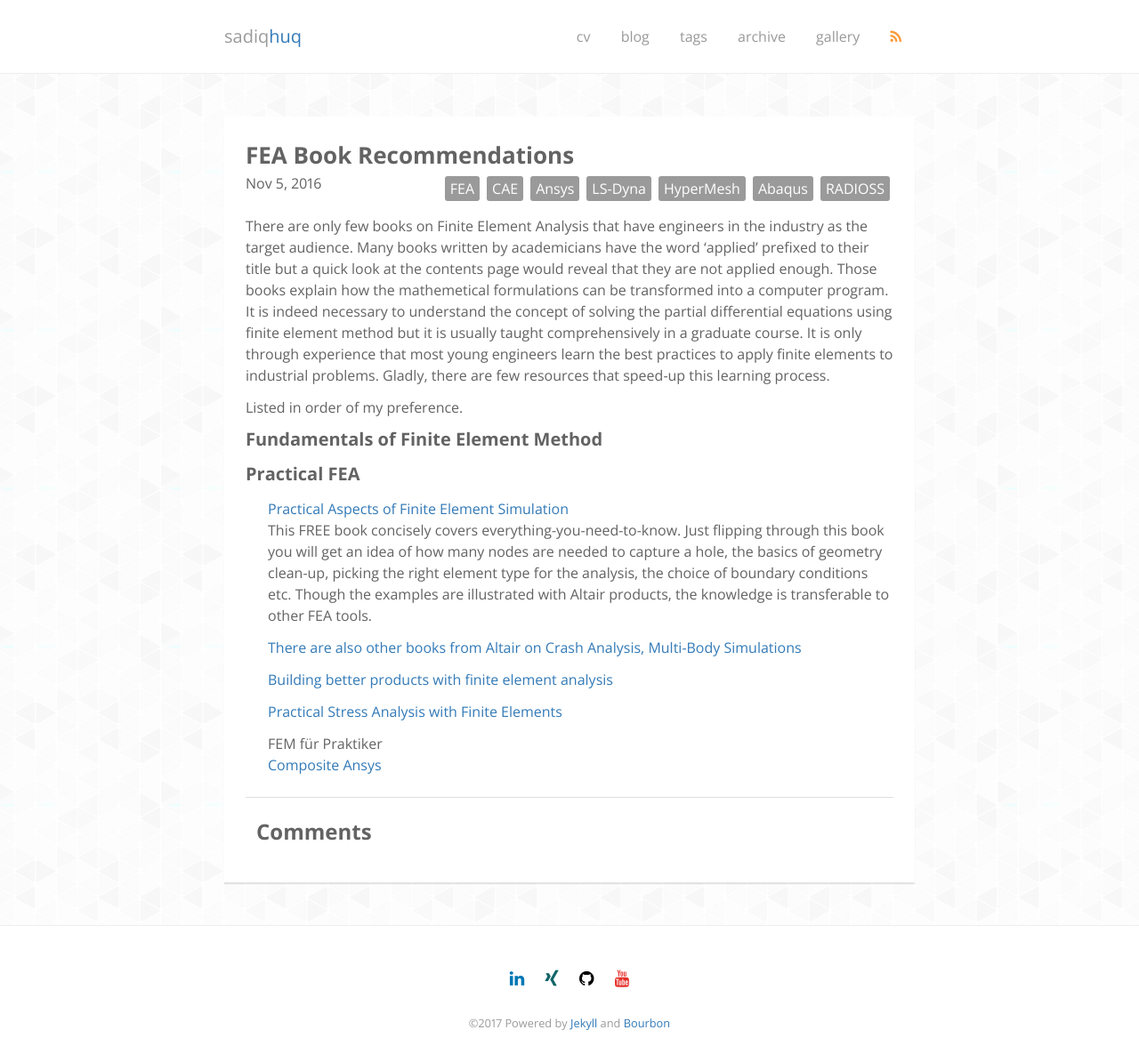
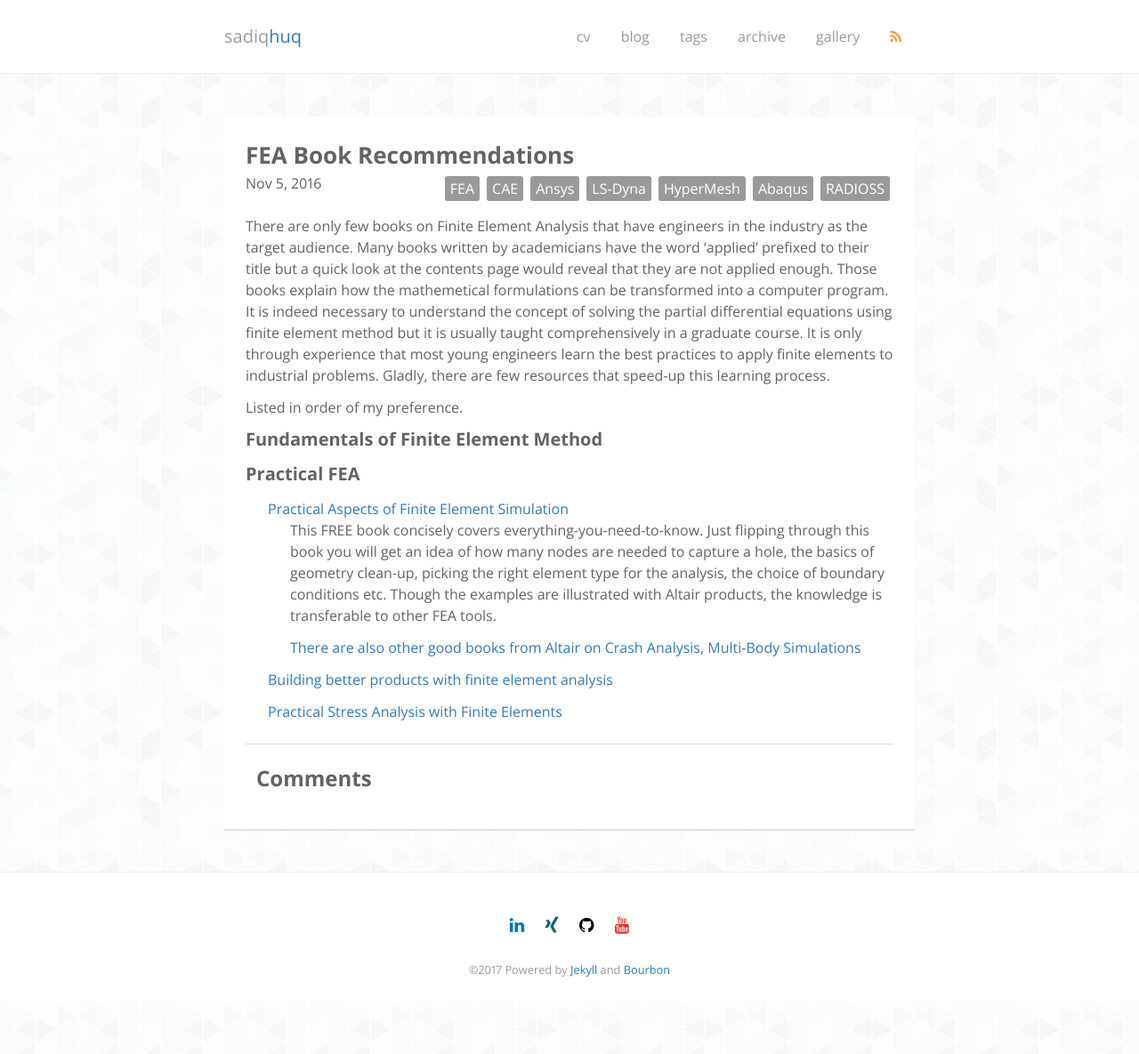
Before and after one commit to sadiqhuq/sadiqhuq.github.io, a Jekyll site: the page built from _posts/2016-11-05-fea-cae-books.md, in a window 1280 px wide. Shown: the whole page at 89% size. Built offline with Jekyll 4.4.1, drawn with Linux system fonts in a browser that asks for light colours; nearby versions of some CDN libraries; comment, search, counter and statistics services are not loaded; after the commit the page ends 1125 px from its top, so only the background shows below that.

Commit message:
fea books

```diff
--- a/_posts/2016-11-05-fea-cae-books.md
+++ b/_posts/2016-11-05-fea-cae-books.md
@@ -15,14 +15,12 @@ Listed in order of my preference.
 #### Fundamentals of Finite Element Method
 
 ####  Practical FEA
+
 1. [Practical Aspects of Finite Element Simulation](https://altairuniversity.com/free-ebooks-2/free-ebook-practical-aspects-of-finite-element-simulation-a-study-guide/)
-    This FREE book concisely covers everything-you-need-to-know. Just flipping through this book you will get an idea of how many nodes are needed to capture a hole, the basics of geometry clean-up, picking the right element type for the analysis, the choice of boundary conditions etc. Though the examples are illustrated with Altair products, the knowledge is transferable to other FEA tools.
+   * This FREE book concisely covers everything-you-need-to-know. Just flipping through this book you will get an idea of how many nodes are needed to capture a hole, the basics of geometry clean-up, picking the right element type for the analysis, the choice of boundary conditions etc. Though the examples are illustrated with Altair products, the knowledge is transferable to other FEA tools.
 
-    [There are also other books from Altair on Crash Analysis, Multi-Body Simulations](https://altairuniversity.com/free-ebooks-2/)
+   * [There are also other good books from Altair on Crash Analysis, Multi-Body Simulations](https://altairuniversity.com/free-ebooks-2/)
 
 + [Building better products with finite element analysis](https://www.worldcat.org/title/building-better-products-with-finite-element-analysis/oclc/925762193&referer=brief_results)
 
 + [Practical Stress Analysis with Finite Elements](https://www.worldcat.org/title/practical-stress-analysis-with-finite-elements/oclc/924693248&referer=brief_results)
-
-+ FEM für Praktiker
-+ [Composite Ansys](FEA-Composite-Ansys-Barbero-Ever-201FEA-Composite-Ansys-Barbero-Ever-20133)
```
